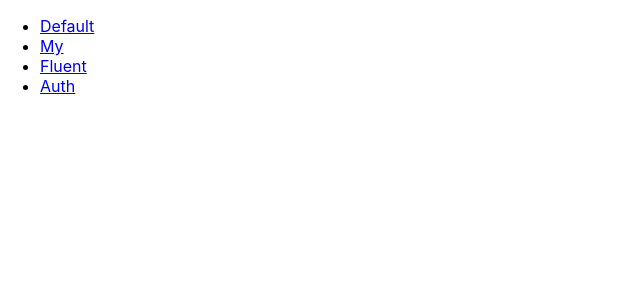
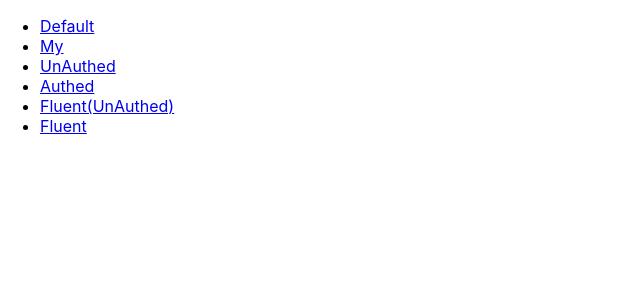
Before and after one commit to kaneg/myreact, a React (Create React App) app: page / in a window 1280 px wide. Shown: the top 300 px of the page, without its empty margins (0-640 px from the left). Built offline with nearby package versions, Linux system fonts and the light colour scheme.

Commit message:
login required

```diff
--- a/src/features/auth/AuthRequired.tsx
+++ b/src/features/auth/AuthRequired.tsx
@@ -11,14 +11,20 @@ const AuthRequired = ({children}: { children: any }) => {
         }
         isLoginInProgress = true
         console.log("Login ...")
-        fetch('http://localhost:8000/auth.txt', {mode: 'no-cors', cache: "no-cache"})
+        fetch(document.location.href, {mode: 'no-cors', cache: "no-cache"})
             .then((rsp) => rsp.text())
             .then((data: any) => {
-                console.log("authed")
-                setAuthed(true)
-                isLoginInProgress = false
+                let searchParams = new URLSearchParams(document.location.search);
+                if (searchParams.has('authed')) {
+                    console.log("authed")
+                    setAuthed(true)
+                    isLoginInProgress = false
+                } else {
+                    showLogin()
+                }
+
             }).catch(() => {
-            showLogin()
+
         });
     };
 
--- a/src/features/nav/Nav.tsx
+++ b/src/features/nav/Nav.tsx
@@ -9,10 +9,16 @@ const Nav=()=>{
                     <a href="#my">My</a>
                 </li>
                 <li>
-                    <a href="#fluent">Fluent</a>
+                    <a href="?#auth">UnAuthed</a>
                 </li>
                 <li>
-                    <a href="#auth">Auth</a>
+                    <a href="?authed#auth">Authed</a>
+                </li>
+                <li>
+                    <a href="?#fluent">Fluent(UnAuthed)</a>
+                </li>
+                <li>
+                    <a href="#fluent">Fluent</a>
                 </li>
             </ul>
         </div>
```
Also changed, not shown: package.json (+8 -2 lines), 1 other file (tests, documents, lock files or other folders).
